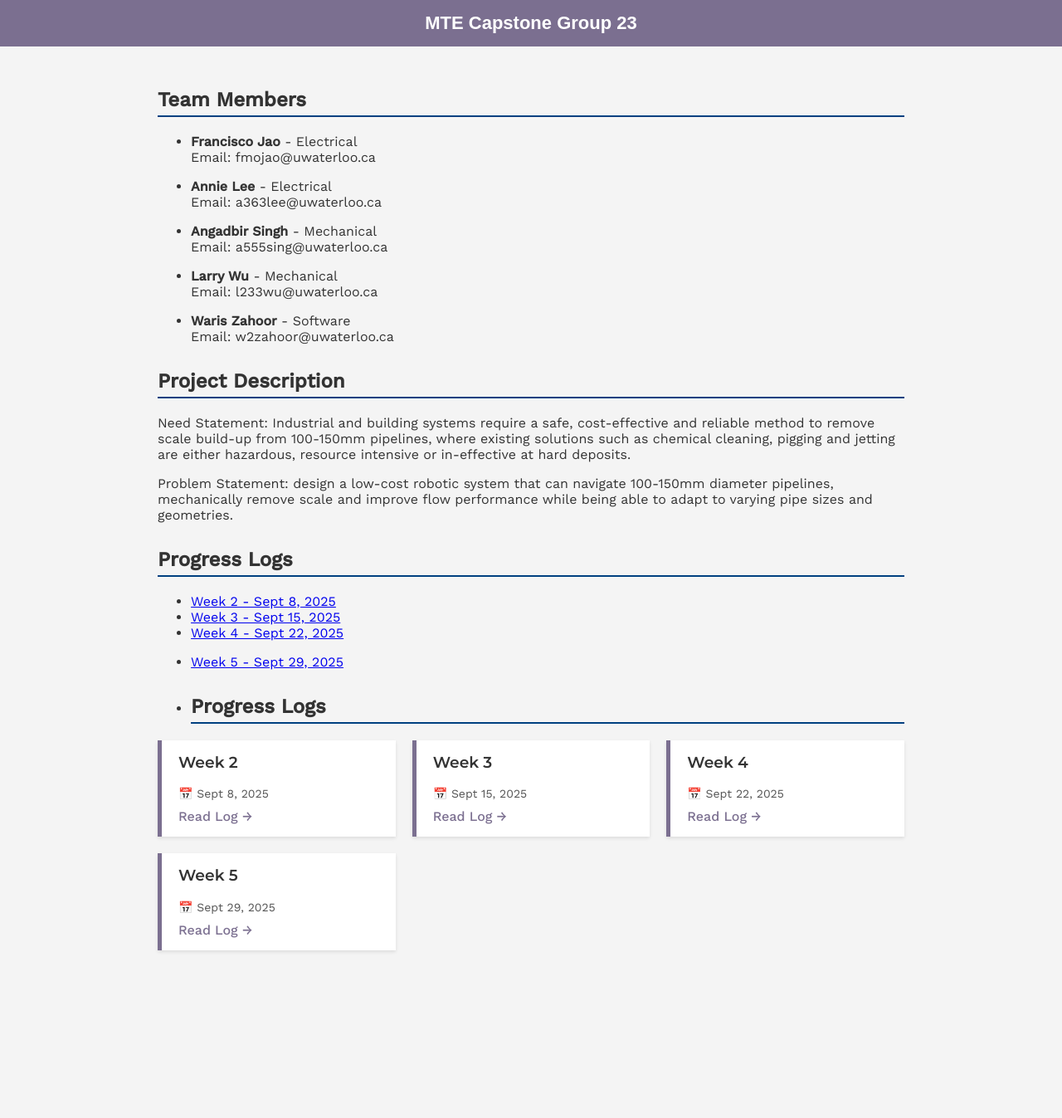
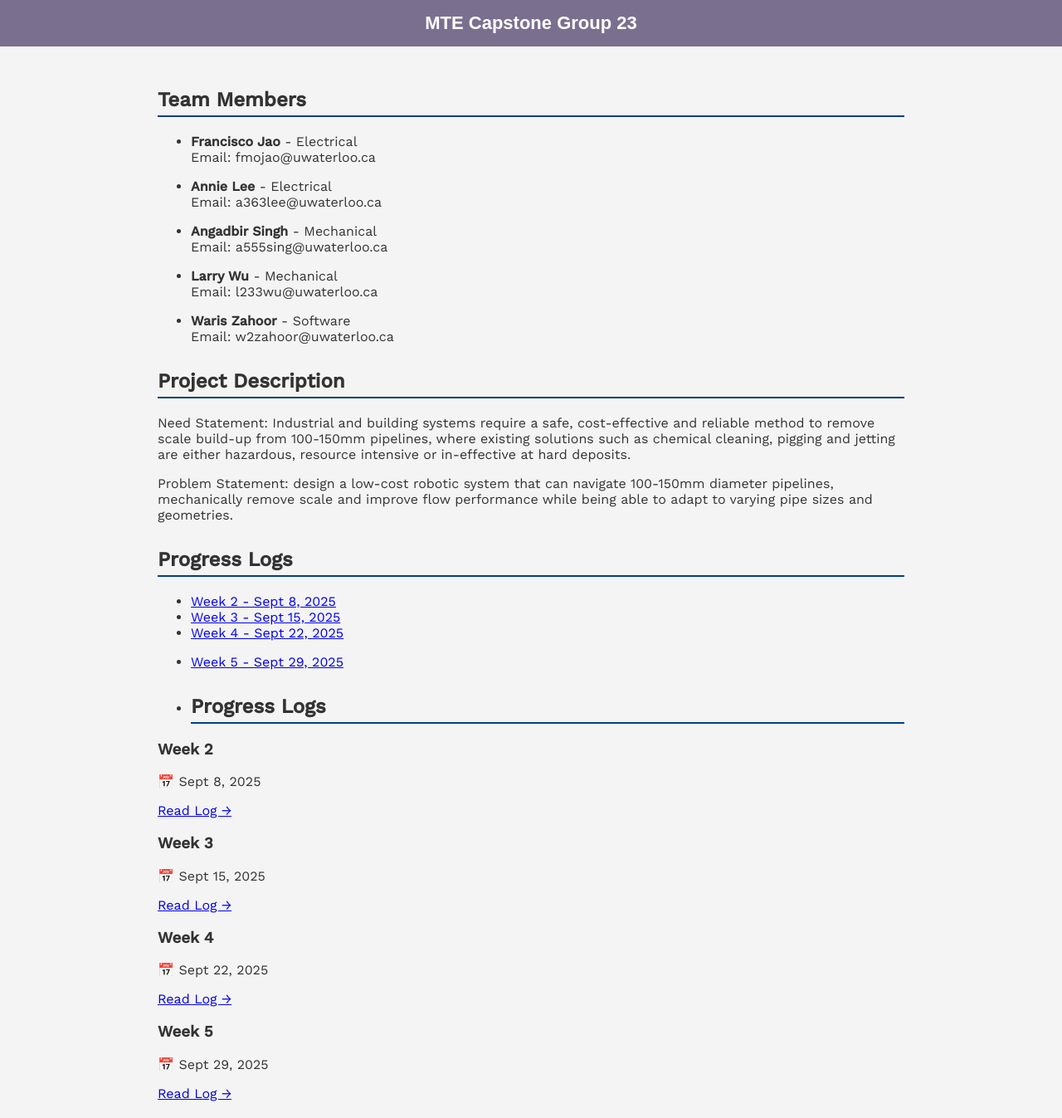
Before and after one commit to warisz/mte-capstone, a Jekyll site: the page built from index.md, in a window 1280 px wide. Shown: the whole page at 83% size. Built offline with Jekyll 4.4.1, drawn with Linux system fonts in a browser that asks for light colours; before the commit the page ends 1165 px from its top, so only the background shows below that.

Commit message:
Update default.html

```diff
--- a/_layouts/default.html
+++ b/_layouts/default.html
@@ -15,7 +15,7 @@
 
       /* Purple nav bar */
       .navbar {
-        background-color: #7b6f90;
+        background-color: #7b6f90; /* purple shade */
         padding: 15px 20px;
         text-align: center;
       }
@@ -44,48 +44,6 @@
         padding-bottom: 5px;
         margin-top: 30px;
       }
-
-      /* Progress Logs Styles */
-      .log-list {
-        display: grid;
-        grid-template-columns: repeat(auto-fit, minmax(220px, 1fr));
-        gap: 20px;
-        margin-top: 20px;
-      }
-
-      .log-card {
-        background-color: #fff;
-        border-left: 5px solid #7b6f90;
-        padding: 15px 20px;
-        box-shadow: 0 2px 4px rgba(0, 0, 0, 0.1);
-        transition: transform 0.2s ease;
-      }
-
-      .log-card:hover {
-        transform: translateY(-4px);
-      }
-
-      .log-card h3 {
-        margin-top: 0;
-        font-family: 'Montserrat', sans-serif;
-        color: #333;
-      }
-
-      .log-card p {
-        margin: 5px 0 10px;
-        font-size: 14px;
-        color: #555;
-      }
-
-      .log-card a {
-        font-weight: 500;
-        color: #7b6f90;
-        text-decoration: none;
-      }
-
-      .log-card a:hover {
-        text-decoration: underline;
-      }
     </style>
   </head>
   <body>
```
